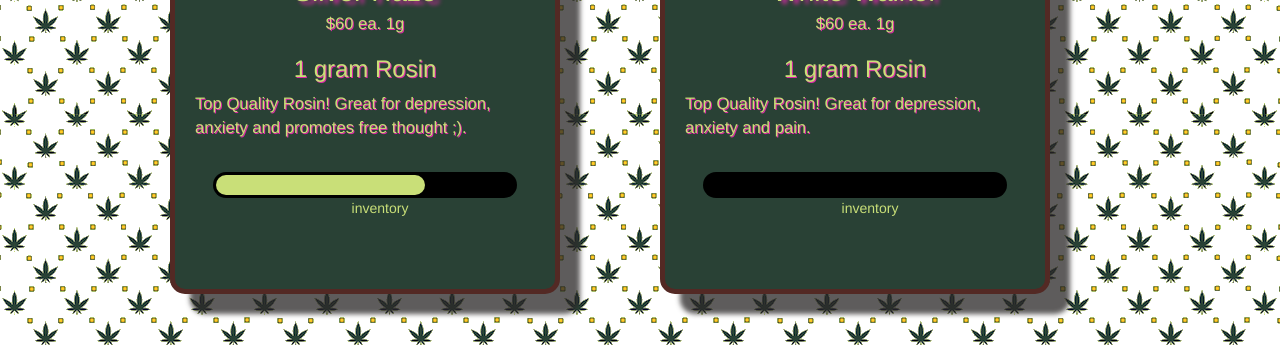
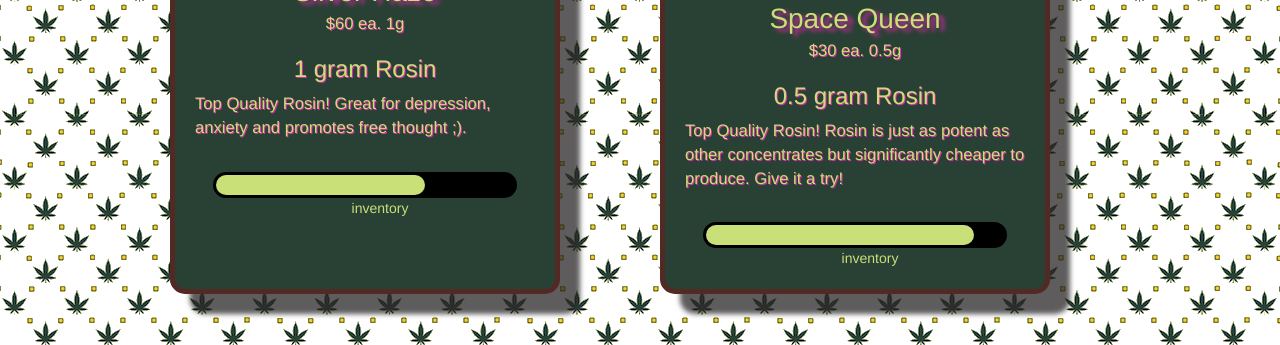
Before and after one commit to flip902/haligrove.com, a PHP site: page /content/extracts.php in a window 1280 px wide. Shown: the part 2596-2941 px from the top of the page. Run offline with PHP 8.4, Linux system fonts and the light colour scheme; some libraries are stand-ins or nearby versions.

Commit message:
inventory

```diff
--- a/content/extracts.php
+++ b/content/extracts.php
@@ -127,30 +127,6 @@
                 </div>
             </div>
 
-
-
-	    <div class="extractsBox col-lg-6 col-md-6">
-                <div class="extractsThumbnail">
-                    <div class="extractsImageDiv">
-			<div class="sold out" style="z-index: 1">sold out</div>
-                        <div class="indica">indica</div>
-                        <img src= "../images/whiteWalker.JPG" style="height: 100%; opacity: 0.3">
-                    </div>
-                    <div class="extractsItemTitle" id="">White Walker</div>
-                    <div class="extractsPrice">
-                        <span>$60 ea. 1g</span><br>
-                        <h3>1 gram Rosin</h3>
-                        <p class="descriptionP">
-                       Top Quality Rosin! Great for depression, anxiety and pain.
-                        </p>
-                    </div>
-                       <br>
-                    <div id="whiteWalker">
-                        <div></div>
-                    </div>
-                    <p class="inventoryPTag">inventory</p>
-                </div>
-            </div>
 
 
  	    <div class="extractsBox col-lg-6 col-md-6">
@@ -601,8 +577,9 @@
 	   <div class="extractsBox col-lg-6 col-md-6">
                 <div class="extractsThumbnail">
                     <div class="extractsImageDiv">
+			<div class="sold out" style="z-index: 1">sold out</div>
                         <div class="hybrid">hybrid</div>
-                        <img src= "../images/foreverPhoenix.JPG" style="height: 100%">
+                        <img src= "../images/foreverPhoenix.JPG" style="height: 100%; opacity: 0.3">
                     </div>
                     <div class="extractsItemTitle" id="">Growers Blend</div>
                     <div class="extractsPrice">
--- a/imageData.json
+++ b/imageData.json
@@ -480,7 +480,7 @@
         "pricePerGram" : "$10/g, 5 for $40,",
         "pricePerOunce" : "$210/Oz",
         "description" : "White Castle is a slightly indica dominant hybrid (60% indica/40% sativa) strain created through crossing the classic White Widow X Ice strains. Not to be confused with the delicious sliders, this bud has a flavor all of its own, with fresh berries and strawberries blending together for a sweet tasty smoke each and every time. The aroma is very earthy with a fruity sweet overtone accented by fresh ripe berries and tangy strawberries. The White Castle high is very euphoric with sleepy overtones that can leave you dozing if you’re not careful.",
-        "inventory" : "med",
+        "inventory" : "low",
           "THC" : "20",
           "taste" : "87",
           "aroma" : "87",
@@ -532,7 +532,7 @@
         "pricePerGram" : "$8/g, 5 for $40,",
         "pricePerOunce" : "$195/Oz",
         "description" : "Blue Cheese is an indica cross created by crossing a Blueberry male with an original U.K. Cheese (a Skunk #1 phenotype) female. The sweet and savory smells of berry and blue cheese combine to create a creamy, unique flavor reminiscent of the original Cheese. The heavy indica effects will help you feel relaxed at the end of the day and can provide relief for muscle spasms, pain, and stress.",
-        "inventory" : "full",
+        "inventory" : "med",
           "THC" : "20",
           "taste" : "86",
           "aroma" : "87",
@@ -667,7 +667,7 @@
         "pricePerGram" : "$9/g, 5 for <span style='text-decoration: line-through'>$40 </span>$35,",
         "pricePerOunce" : "$195/Oz",
         "description" : "By combining two high-potency strains, Ice and Trainwreck, Crop King Seeds has created a real knockout of a hybrid that has tested at over 20% THC. Ice Wreck blends the cerebral high of a sativa with the deep body stone of an indica into one great package.",
-        "inventory" : "med",
+        "inventory" : "low",
           "THC" : "19",
           "taste" : "83",
           "aroma" : "81",
@@ -890,7 +890,7 @@
         "pricePerGram" : "$9/g, 10 for $60,",
         "pricePerOunce" : "$170/Oz",
         "description" : "Citrus Bliss, also known as Tangerine Bliss, is an Indica dominant hybrid (75% indica/25% sativa) strain with unknown parentage, although it is thought to be a blend of a Swiss Bliss with another indica strain. The Bliss flavor is extremely delicious and can often lead to some users smoking too much at once without realizing it. With an earthy tropical sweet flavor that is accented by berries and sour citrus, you will want to taste more after just one toke.",
-        "inventory" : "full",
+        "inventory" : "med",
           "THC" : "17",
           "taste" : "81",
           "aroma" : "80",
--- a/index.php
+++ b/index.php
@@ -64,7 +64,7 @@ header("Pragma: no-cache");
                     <h3>June Sale!
 			</h3>
 
-                    <p>Death Bubba - 5 for $40<br>Ice Wreck - 5 for $35</p>
+                    <p>Death Bubba:<br>5 for $40<br>Ice Wreck:<br>10 for $65</p>
                 </div>
               </a>
              </div>
```
Also changed, not shown: images/blackTuna.JPG (deleted), monsterCookies.JPG (deleted), 3 other files.
